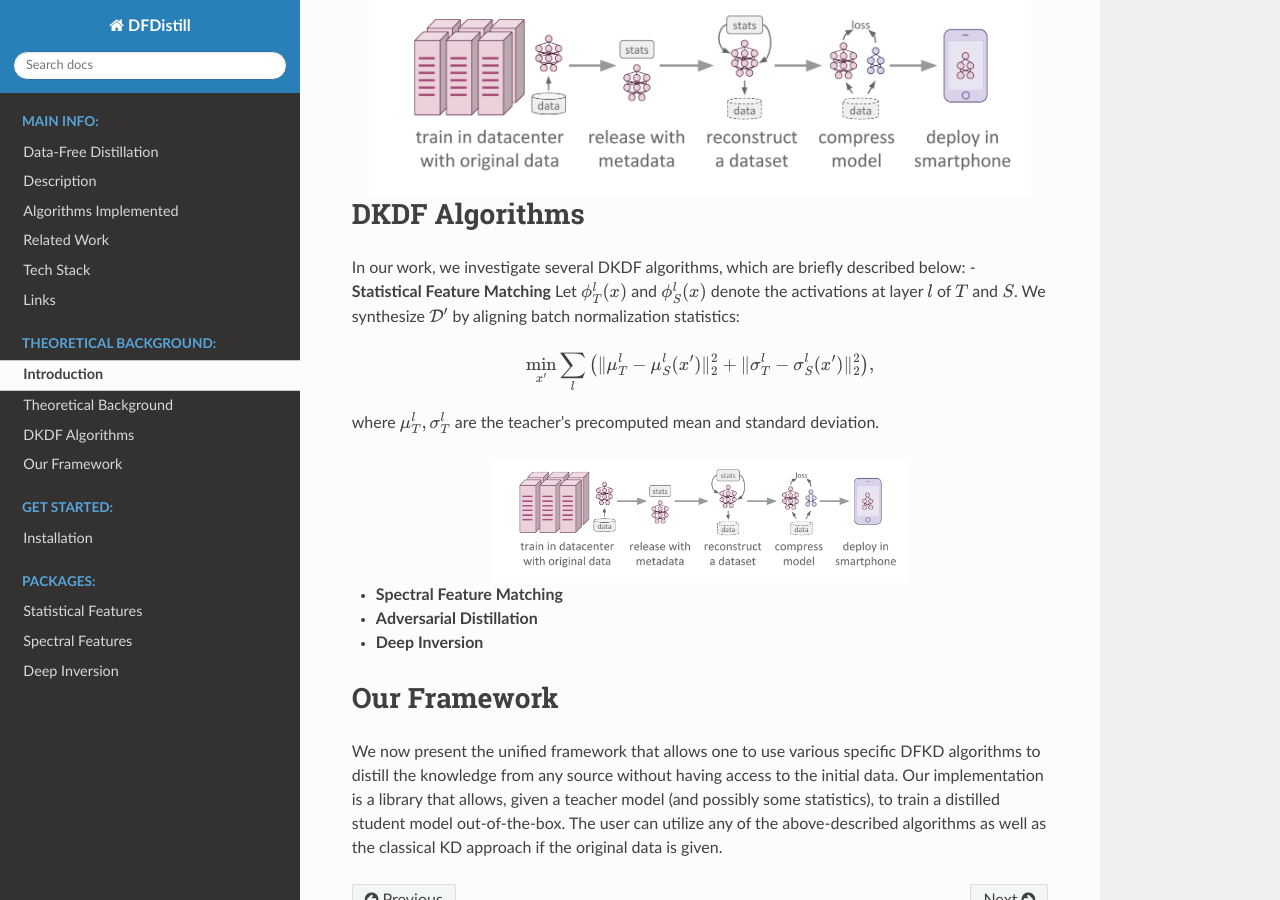
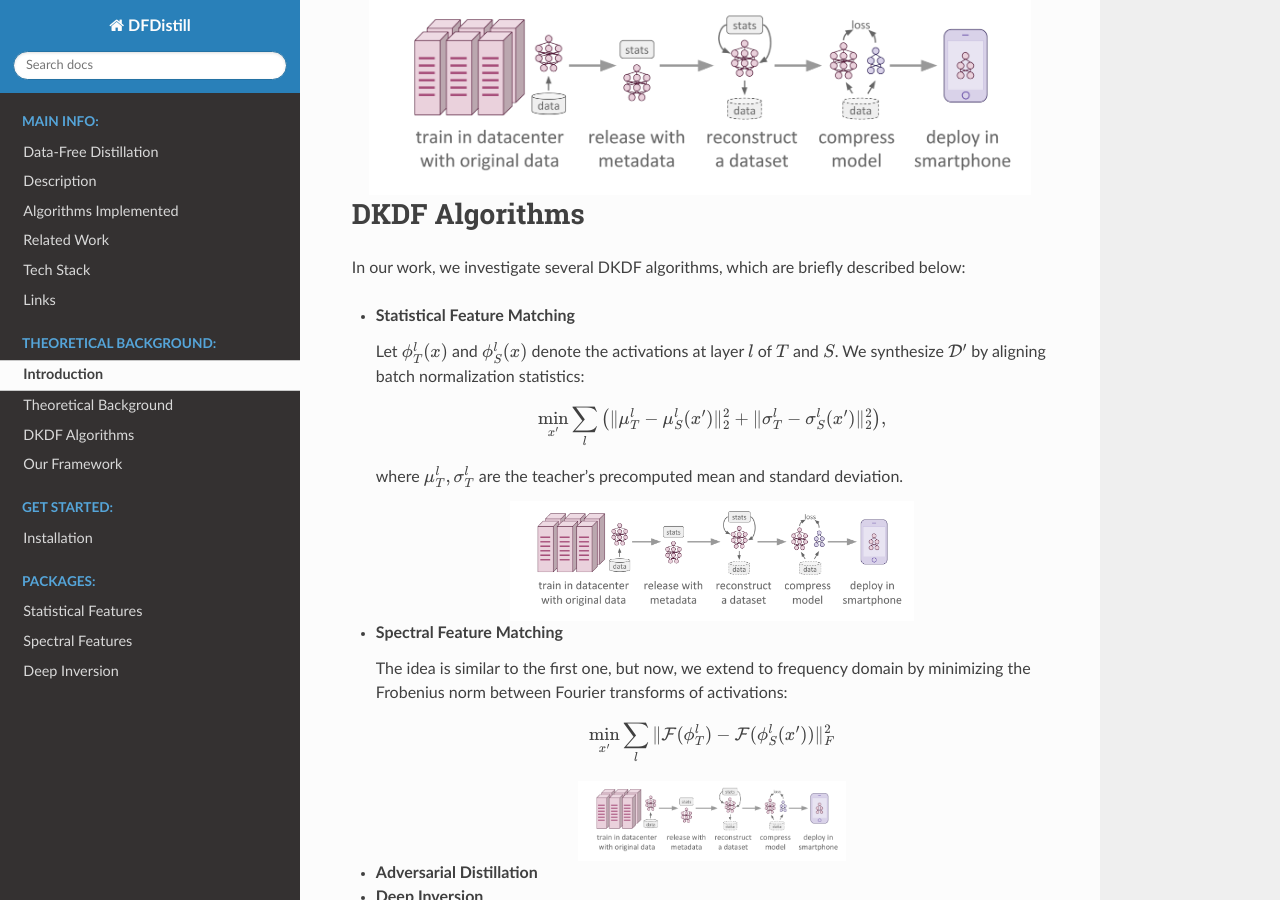
Before and after one commit to intsystems/DFDistill, a Sphinx documentation site: the page built from docs/blogpost.rst, in a window 1280 px wide and 900 px high, scrolled down 1381 px. Built offline with Sphinx 7.4.7 and the Read the Docs theme 3.1.0, drawn with Linux system fonts in a browser that asks for light colours; pages that are not in the unit, such as notebooks, are missing from menus.

Commit message:
Update blogpost.rst

```diff
--- a/docs/blogpost.rst
+++ b/docs/blogpost.rst
@@ -53,22 +53,35 @@ DKDF Algorithms
 ---------------
 
 In our work, we investigate several DKDF algorithms, which are briefly described below:
+
 - **Statistical Feature Matching**
-Let :math:`\phi_T^l(x)` and :math:`\phi_S^l(x)` denote the activations at layer :math:`l` of :math:`T` and :math:`S`. We synthesize :math:`\mathcal{D}'` by aligning
-batch normalization statistics:
 
-.. math::
+  Let :math:`\phi_T^l(x)` and :math:`\phi_S^l(x)` denote the activations at layer :math:`l` of :math:`T` and :math:`S`. We synthesize :math:`\mathcal{D}'` by         aligning batch normalization statistics:
 
-  \min_{x'} \sum_{l} \left( \|\mu_T^l - \mu_S^l(x')\|_2^2 + \|\sigma_T^l - \sigma_S^l(x')\|_2^2 \right),
+  .. math::
 
-where :math:`\mu_T^l, \sigma_T^l` are the teacher’s precomputed mean and standard deviation.
+    \min_{x'} \sum_{l} \left( \|\mu_T^l - \mu_S^l(x')\|_2^2 + \|\sigma_T^l - \sigma_S^l(x')\|_2^2 \right),
 
-.. image:: images/DFDistill_Framework.png
-   :width: 60%
-   :align: center
-   :alt: The workflow of Statistical Feature Matching
+  where :math:`\mu_T^l, \sigma_T^l` are the teacher’s precomputed mean and standard deviation.
+
+  .. image:: images/DFDistill_Framework.png
+     :width: 60%
+     :align: center
+     :alt: The workflow of Statistical Feature Matching
 
 - **Spectral Feature Matching**
+
+  The idea is similar to the first one, but now, we extend to frequency domain by minimizing the Frobenius norm between Fourier transforms of activations:
+
+  .. math::
+
+    \min_{x'} \sum_{l} \|\mathcal{F}(\phi_T^l) - \mathcal{F}(\phi_S^l(x'))\|_F^2
+
+  .. image:: images/DFDistill_Framework.png
+     :width: 40%
+     :align: center
+     :alt: The workflow of Statistical Feature Matching
+
 - **Adversarial Distillation**
 - **Deep Inversion**
 
```
